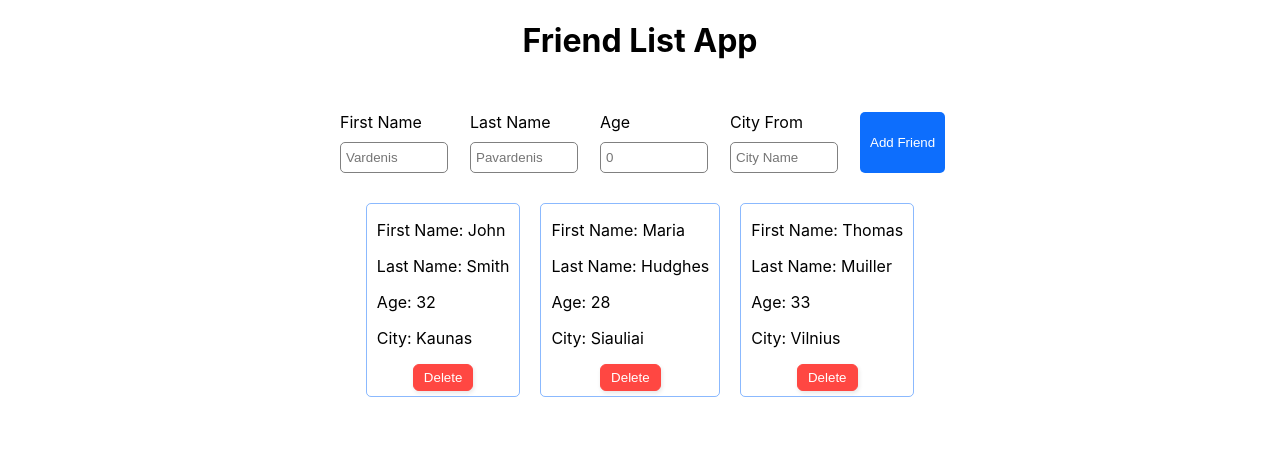
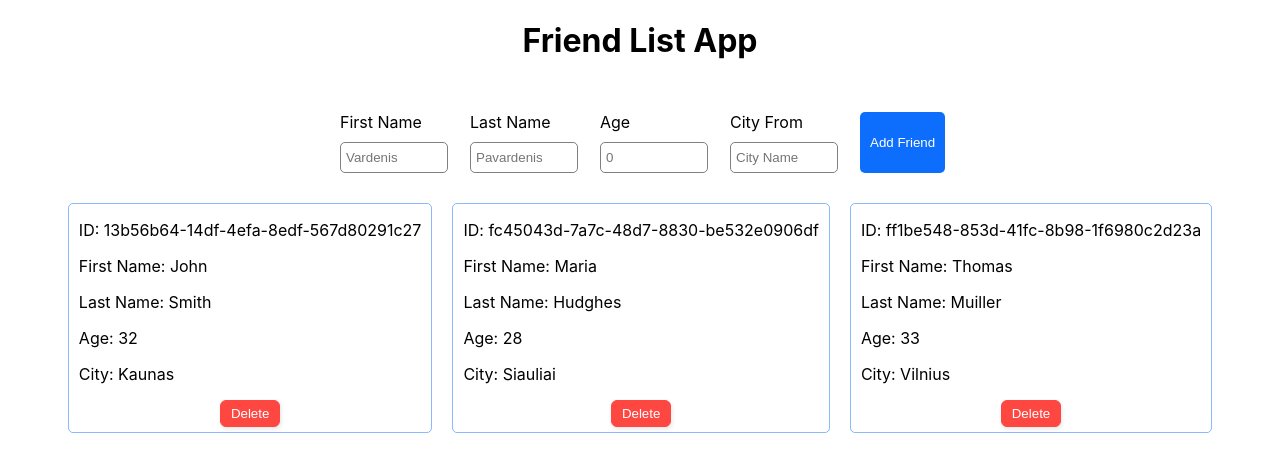
Before and after one commit to mrtfe/react-friend-list, a React (Create React App) app: page / in a window 1280 px wide. Shown: the top 472 px of the page. Built offline with nearby package versions, Linux system fonts and the light colour scheme.

Commit message:
random id generated to friends

```diff
--- a/package.json
+++ b/package.json
@@ -9,6 +9,8 @@
     "react": "^18.2.0",
     "react-dom": "^18.2.0",
     "react-scripts": "5.0.1",
+    "uuid": "^9.0.0",
+    "uuidv4": "^6.2.13",
     "web-vitals": "^2.1.4"
   },
   "scripts": {
--- a/src/App.js
+++ b/src/App.js
@@ -1,5 +1,6 @@
 import { FriendForm } from "./FriendForm";
 import { FriendCard } from "./FriendCard";
+import { v4 as uuidv4 } from "uuid";
 
 const friends = [
   { firstName: "John", lastName: "Smith", age: 32, city: "Kaunas" },
@@ -16,18 +17,21 @@ function App() {
         <p className="no-friends">You did not add any friends yet...</p>
         <div className="cards-wrapper">
           <FriendCard
+            id={uuidv4()}
             firstName={friends[0].firstName}
             lastName={friends[0].lastName}
             age={friends[0].age}
             city={friends[0].city}
           />
           <FriendCard
+            id={uuidv4()}
             firstName={friends[1].firstName}
             lastName={friends[1].lastName}
             age={friends[1].age}
             city={friends[1].city}
           />
           <FriendCard
+            id={uuidv4()}
             firstName={friends[2].firstName}
             lastName={friends[2].lastName}
             age={friends[2].age}
--- a/src/FriendCard.jsx
+++ b/src/FriendCard.jsx
@@ -4,6 +4,7 @@ export function FriendCard(props) {
   return (
     <div className="card">
       <div>
+        <p>ID: {props.id}</p>
         <p>First Name: {props.firstName}</p>
         <p>Last Name: {props.lastName}</p>
         <p>Age: {props.age}</p>
```
Also changed, not shown: 1 other file (tests, documents, lock files or other folders).
